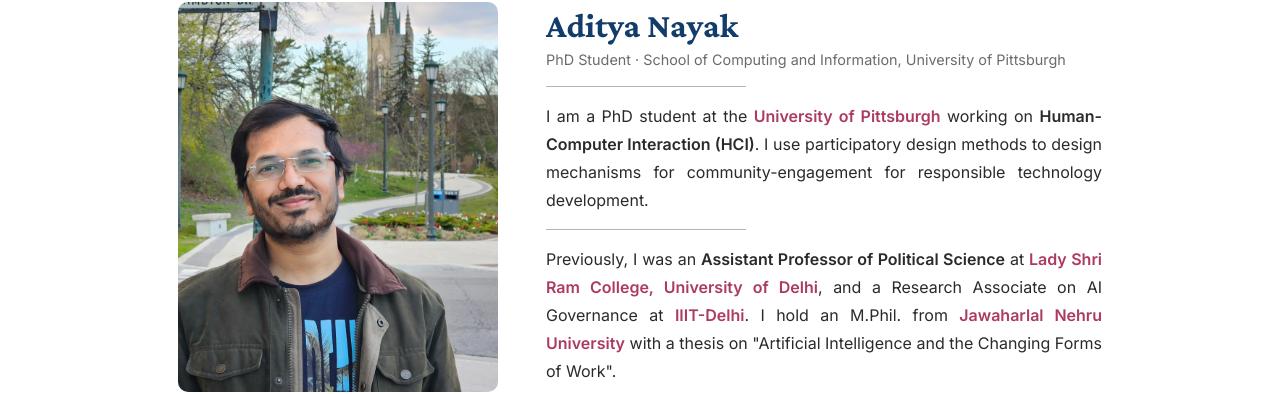
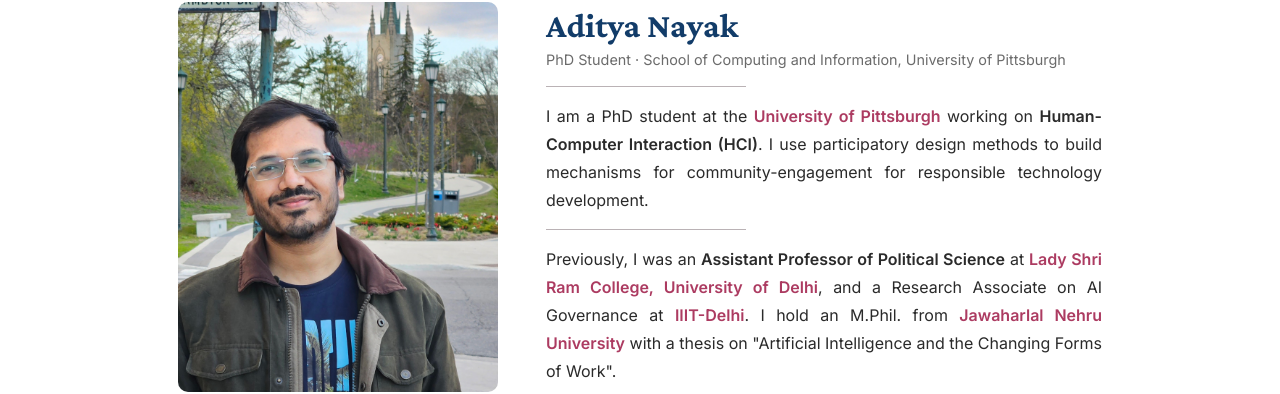
Before and after one commit to adityanayak-info/adityanayak-info.github.io, a Jekyll site: the page built from index.md, in a window 1280 px wide and 900 px high. Shown: the part 102-496 px from the top of the window. Built offline with Jekyll 4.4.1, drawn with Linux system fonts in a browser that asks for light colours.

Commit message:
Update default.html

```diff
--- a/_layouts/default.html
+++ b/_layouts/default.html
@@ -99,7 +99,7 @@
 
             <hr class="profile-rule">
 
-            <p>I am a PhD student at the <a class="inst-link" href="https://www.sci.pitt.edu" target="_blank">University of Pittsburgh</a> working on <strong>Human-Computer Interaction (HCI)</strong>. I use participatory design methods to design mechanisms for community-engagement for responsible technology development.</p>
+            <p>I am a PhD student at the <a class="inst-link" href="https://www.sci.pitt.edu" target="_blank">University of Pittsburgh</a> working on <strong>Human-Computer Interaction (HCI)</strong>. I use participatory design methods to build mechanisms for community-engagement for responsible technology development.</p>
 
             <hr class="profile-rule">
 
```
